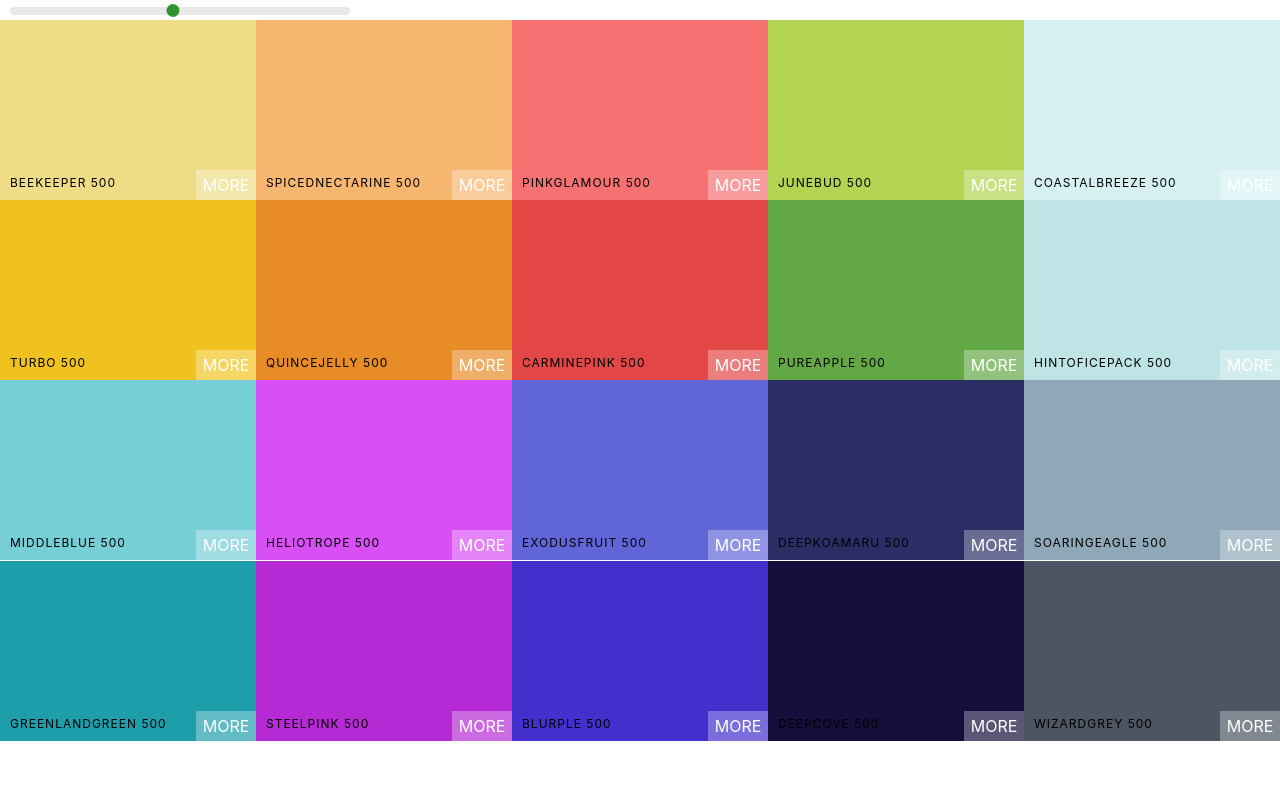
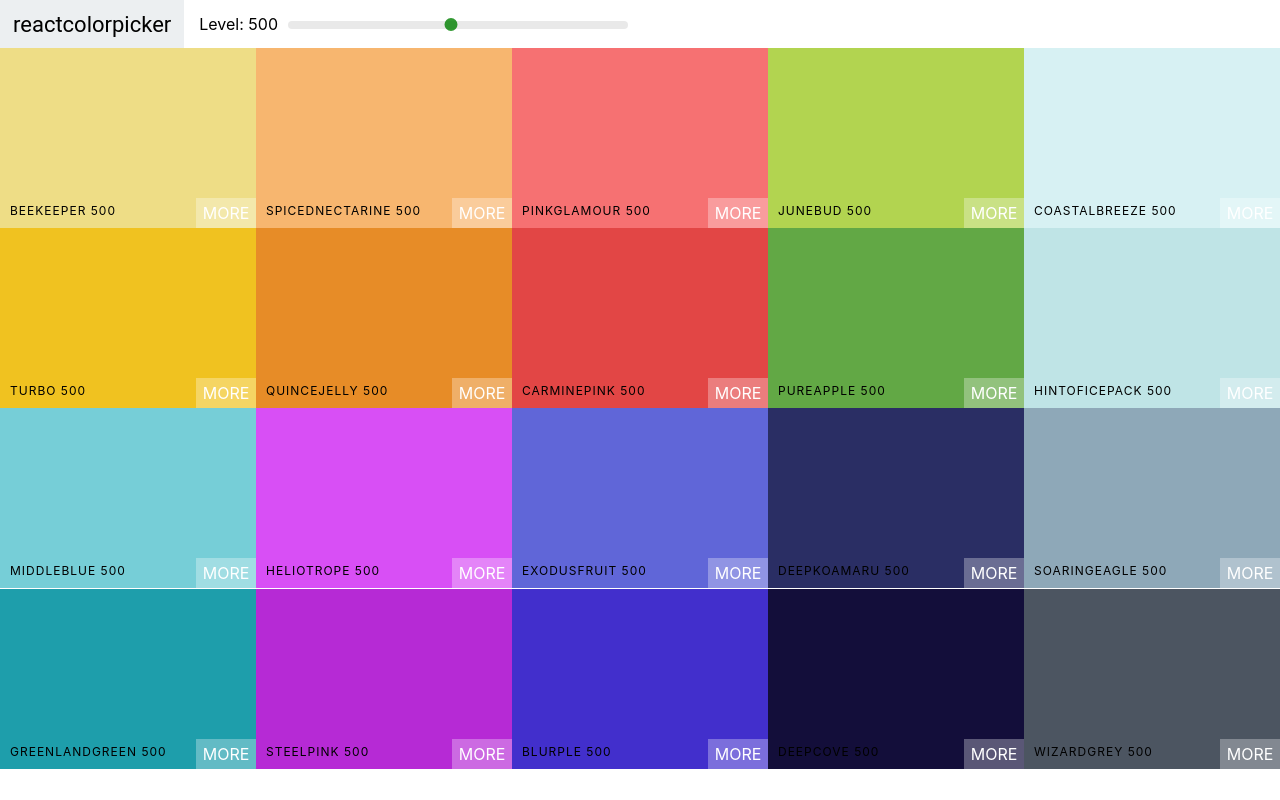
Before and after one commit to 1nandagopal/colours, a React (Create React App) app: page /palette/flat-ui-colours-american in a window 1280 px wide. Built offline with nearby package versions, Linux system fonts and the light colour scheme.

Commit message:
Added and styled Navbar.js component

```diff
--- /dev/null
+++ b/src/Navbar.css
@@ -0,0 +1,45 @@
+.Navbar {
+  display: flex;
+  align-items: center;
+  justify-items: flex-start;
+  height: 6vh;
+}
+.logo {
+  margin-right: 15px;
+  padding: 0 13px;
+  font-size: 22px;
+  background-color: #eceff1;
+  font-family: "roboto";
+  height: 100%;
+  display: flex;
+  align-items: center;
+}
+.logo a {
+  text-decoration: none;
+  color: black;
+}
+.slider {
+  width: 340px;
+  margin: 0 10px;
+  display: inline-block;
+}
+
+.rc-slider-track {
+  background-color: transparent;
+}
+.rc-slider-rail {
+  height: 8px;
+}
+.rc-slider-handle,
+.rc-slider-handle:active,
+.rc-slider-handle:hover,
+.rc-slider-handle:focus {
+  background-color: green;
+  outline: none;
+  border: 2px solid green;
+  box-shadow: none;
+  width: 13px;
+  height: 13px;
+  margin-left: -7px;
+  margin-top: -3px;
+}
--- /dev/null
+++ b/src/Navbar.js
@@ -0,0 +1,29 @@
+import { Component } from "react";
+import Slider from "rc-slider";
+import "rc-slider/assets/index.css";
+
+import "./Navbar.css";
+
+export default class Navbar extends Component {
+  render() {
+    return (
+      <header className="Navbar">
+        <div className="logo">
+          <a href="#">reactcolorpicker</a>
+        </div>
+        <div className="slider-container">
+          <span>Level: {this.props.level}</span>
+          <div className="slider">
+            <Slider
+              defaultValue={this.props.level}
+              min={100}
+              max={900}
+              step={100}
+              onChange={this.props.changeLevel}
+            />
+          </div>
+        </div>
+      </header>
+    );
+  }
+}
--- a/src/Palette.css
+++ b/src/Palette.css
@@ -5,29 +5,3 @@
 .Palette-colours {
   height: 90%;
 }
-
-.slider {
-  width: 340px;
-  margin: 0 10px;
-  display: inline-block;
-}
-
-.rc-slider-track {
-  background-color: transparent;
-}
-.rc-slider-rail {
-  height: 8px;
-}
-.rc-slider-handle,
-.rc-slider-handle:active,
-.rc-slider-handle:hover,
-.rc-slider-handle:focus {
-  background-color: green;
-  outline: none;
-  border: 2px solid green;
-  box-shadow: none;
-  width: 13px;
-  height: 13px;
-  margin-left: -7px;
-  margin-top: -3px;
-}
--- a/src/Palette.js
+++ b/src/Palette.js
@@ -1,9 +1,8 @@
 import { Component } from "react";
 import ColourBox from "./ColourBox";
-import Slider from "rc-slider";
-import "rc-slider/assets/index.css";
 
 import "./Palette.css";
+import Navbar from "./Navbar";
 
 export default class Palette extends Component {
   constructor(props) {
@@ -16,21 +15,14 @@
     console.log(level);
     this.setState({ level });
   }
+
   render() {
     const colourBoxes = this.props.palette.colours[this.state.level].map(
       (colour) => <ColourBox background={colour.hex} name={colour.name} />
     );
     return (
       <div className="Palette">
-        <div className="slider">
-          <Slider
-            defaultValue={this.state.level}
-            min={100}
-            max={900}
-            step={100}
-            onChange={this.changeLevel}
-          />
-        </div>
+        <Navbar changeLevel={this.changeLevel} level={this.state.level} />
         <div className="Palette-colours">{colourBoxes}</div>
       </div>
     );
--- a/src/index.js
+++ b/src/index.js
@@ -9,5 +9,3 @@
     <App />
   </React.StrictMode>
 );
-
-//test
```
